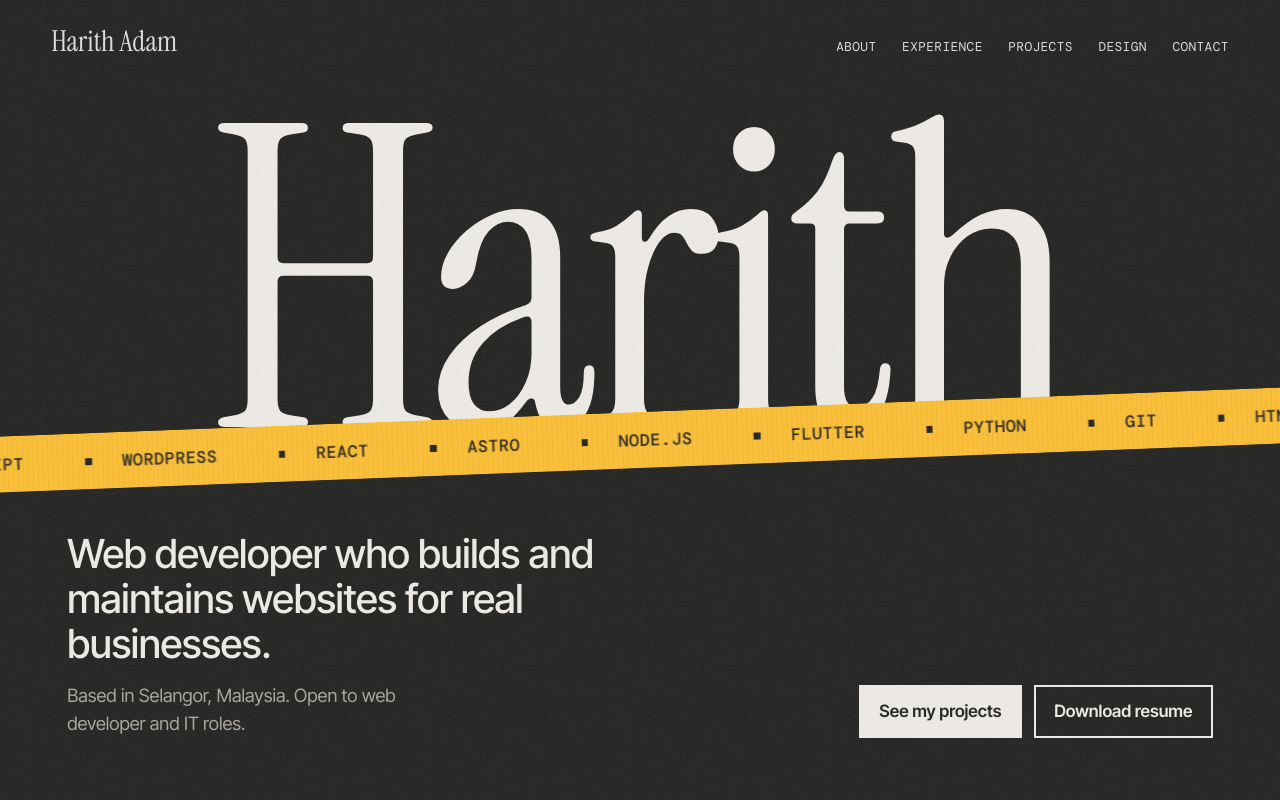
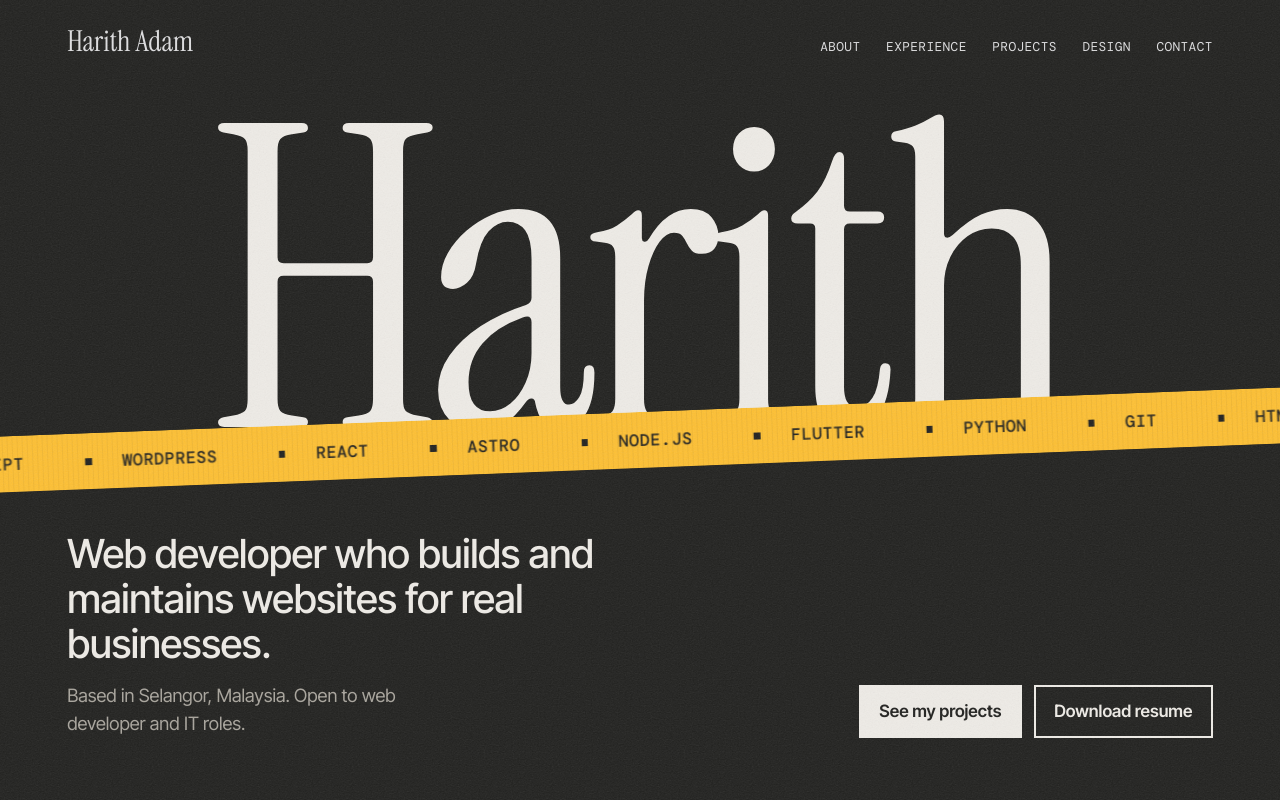
Before and after one commit to ducktape3/portfolio_2026, a plain HTML site: page index.html in a window 1280 px wide. Shown: the top 800 px of the page. Drawn offline with nearby package versions, Linux system fonts and the light colour scheme.

Commit message:
Enhance h3 styling with max-width, centered margin, and adjusted padding

```diff
--- a/css/style.css
+++ b/css/style.css
@@ -86,6 +86,9 @@ h3 {
   justify-content: space-between;
   gap: 0.4rem 1.5rem;
   padding: 1.2rem var(--gutter);
+  max-width: var(--max);
+  margin-inline: auto;
+  padding-inline: var(--gutter);
 }
 .top a { text-decoration: none; }
 .top a:hover { text-decoration: underline; }
```
